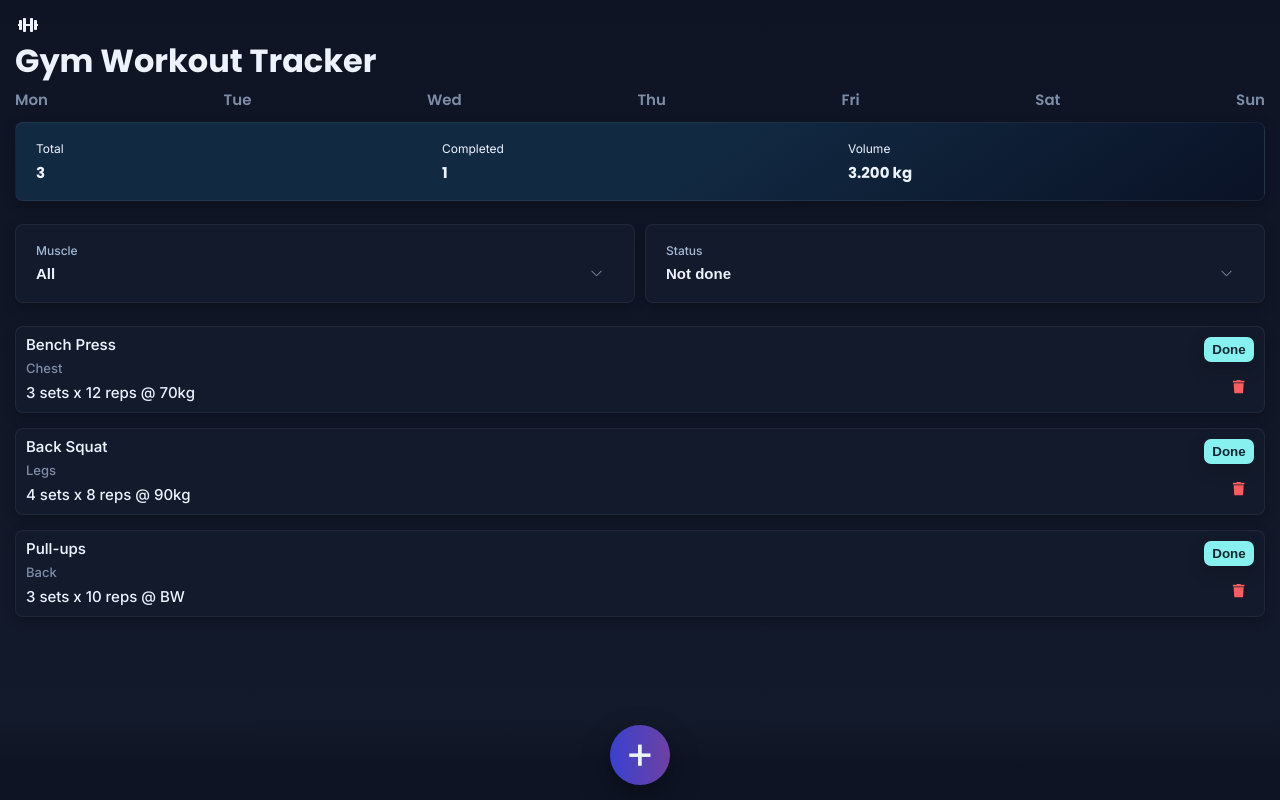
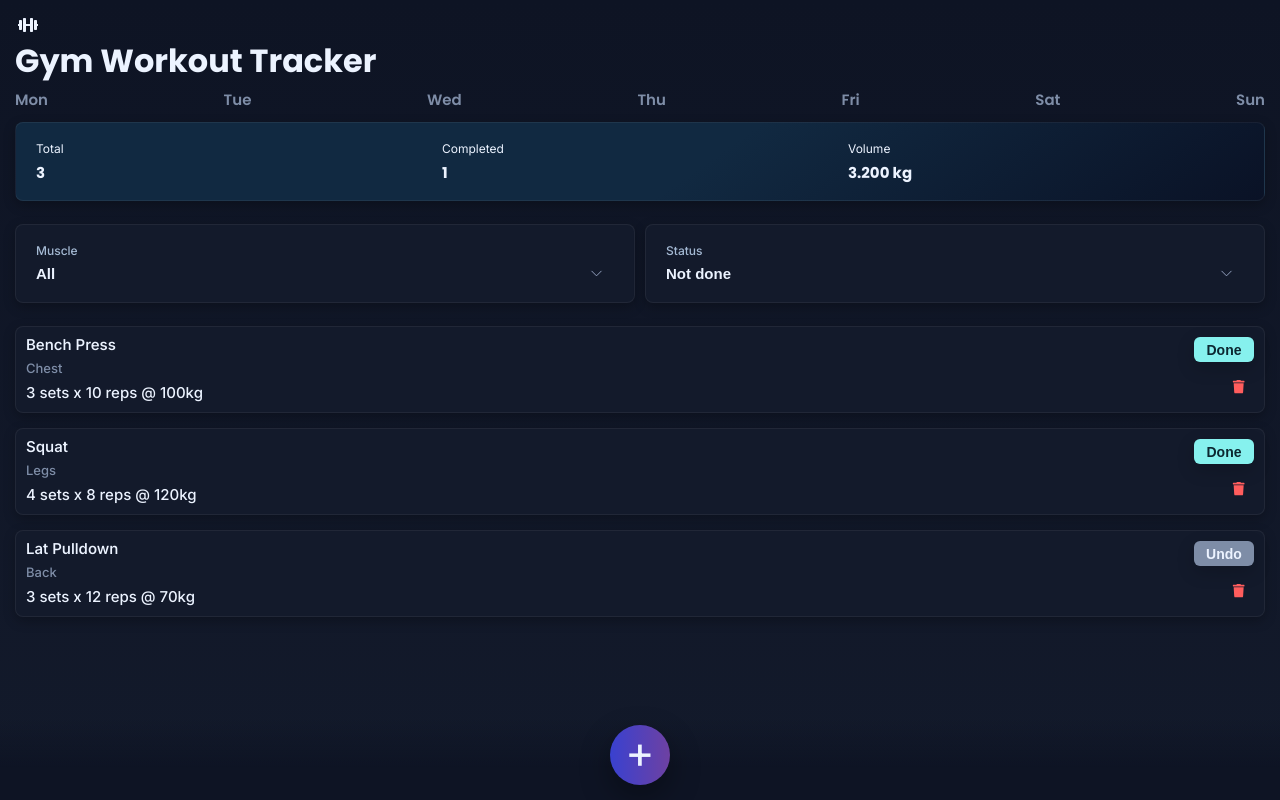
Before and after one commit to Eyasdm/gym-tracker, a React (Vite) app: page / in a window 1280 px wide. Built offline with nearby package versions, Linux system fonts and the light colour scheme.

Commit message:
feat(ui): implement dynamic workout list (add, done/undo, delete)

```diff
--- a/index.html
+++ b/index.html
@@ -9,7 +9,7 @@
       rel="stylesheet"
     />
 
-    <link rel="icon" type="image/svg+xml" href="/public/logo.png" />
+    <link rel="icon" type="image/svg+xml" href="/public/dumble.png  " />
     <meta name="viewport" content="width=device-width, initial-scale=1.0" />
     <title>Vite + React</title>
   </head>
--- a/src/App.jsx
+++ b/src/App.jsx
@@ -1,6 +1,5 @@
 import { DayTabs } from "./components/DayTabs";
 import Header from "./components/Header";
-import { AddWorkoutBtn, Popup } from "./components/Popup";
 import { SummaryCards } from "./components/SummaryCards";
 import { WorkoutFilters } from "./components/WorkoutFilters";
 import WorkoutForm from "./components/WorkoutForm";
@@ -15,8 +14,6 @@ export default function App() {
       <SummaryCards />
       <WorkoutFilters />
       <WorkoutForm />
-      <AddWorkoutBtn />
-      <Popup />
     </div>
   );
 }
--- a/src/components/DayTabs.jsx
+++ b/src/components/DayTabs.jsx
@@ -1,3 +1,7 @@
+// each day should have it own tabs and detail connected to it:
+//  create a seperate page for every day
+//  the stats should be changed when going from day to another
+
 export function DayTabs() {
   return (
     <nav className="day-tabs margin ">
--- a/src/components/Popup.jsx
+++ b/src/components/Popup.jsx
@@ -1,3 +1,6 @@
+import { useState } from "react";
+
+//  send the information to the workout form.
 export function AddWorkoutBtn() {
   return (
     <div className="add-workout-btn__container">
@@ -7,7 +10,9 @@ export function AddWorkoutBtn() {
     </div>
   );
 }
-export function Popup() {
+export function Popup({ onAddWorkout }) {
+  const [newWorkout, setNewWorkout] = useState({ sets: 3, reps: 8, weight: 0 });
+
   return (
     <div className="popup" id="popup">
       <div className="popup__content">
@@ -35,9 +40,18 @@ export function Popup() {
           type="text"
           className="popup__input input"
           placeholder="Exercise Name"
+          onChange={(e) =>
+            setNewWorkout({ ...newWorkout, name: e.target.value })
+          }
         />
 
-        <select id="muscle" className="popup__select">
+        <select
+          id="muscle"
+          className="popup__select"
+          onChange={(e) =>
+            setNewWorkout({ ...newWorkout, part: e.target.value })
+          }
+        >
           <option value="all">Muscle</option>
           <option value="chest">Chest</option>
           <option value="back">Back</option>
@@ -54,6 +68,9 @@ export function Popup() {
               type="number"
               className="popup__sets-input"
               defaultValue={3}
+              onChange={(e) =>
+                setNewWorkout({ ...newWorkout, sets: e.target.value })
+              }
             />
           </div>
           <div className="popup__sets-field">
@@ -62,6 +79,9 @@ export function Popup() {
               type="number"
               className="popup__sets-input"
               defaultValue={8}
+              onChange={(e) =>
+                setNewWorkout({ ...newWorkout, reps: e.target.value })
+              }
             />
           </div>
         </div>
@@ -74,13 +94,22 @@ export function Popup() {
               type="number"
               className="popup__weight-input"
               placeholder="0"
+              onChange={(e) =>
+                setNewWorkout({ ...newWorkout, weight: e.target.value })
+              }
             />
             <span className="popup__weight-unit">kg</span>
           </div>
         </div>
 
         {/* Add button */}
-        <button className="popup__btn">Add</button>
+        <a
+          href="#"
+          className="popup__btn"
+          onClick={() => onAddWorkout(newWorkout)}
+        >
+          Add
+        </a>
       </div>
     </div>
   );
--- a/src/components/SummaryCards.jsx
+++ b/src/components/SummaryCards.jsx
@@ -1,3 +1,8 @@
+// connect the total to the total of workout for the day
+// connect the completed to the workouts that has the done tag in them.
+// calculate the total voulme for the day.
+
+
 export function SummaryCards() {
   return (
     <section className="summary-cards grid--3--cols margin">
--- a/src/components/WorkoutFilters.jsx
+++ b/src/components/WorkoutFilters.jsx
@@ -1,3 +1,5 @@
+// use sort method to sort according to the muscle.
+// use sort method to sort according to the status.
 export function WorkoutFilters() {
   return (
     <section className="workout-filters grid--2--cols margin">
--- a/src/components/WorkoutForm.jsx
+++ b/src/components/WorkoutForm.jsx
@@ -1,28 +1,103 @@
+// recieve the workout from the popup and create a new workout form for the added workout.
+// tag the workout to done when done button clicked
+// delete the workout when the delete btn get clicked
+
+import { useState } from "react";
 import { FaTrash } from "react-icons/fa";
+import { AddWorkoutBtn, Popup } from "./Popup";
+
+let starterWorkout = [
+  {
+    id: 1,
+    name: "Bench Press",
+    part: "Chest",
+    sets: 3,
+    reps: 10,
+    weight: 100,
+    done: false,
+    order: 0,
+  },
+  {
+    id: 2,
+    name: "Lat Pulldown",
+    part: "Back",
+    sets: 3,
+    reps: 12,
+    weight: 70,
+    done: true,
+    order: 1,
+  },
+  {
+    id: 3,
+    name: "Squat",
+    part: "Legs",
+    sets: 4,
+    reps: 8,
+    weight: 120,
+    done: false,
+    order: 2,
+  },
+];
 
 export default function WorkoutForm() {
+  const [workouts, setWorkouts] = useState(starterWorkout);
+
+  const sortedWorkouts = [...workouts].sort((a, b) => {
+    if (a.done === b.done) {
+      return a.order - b.order;
+    }
+    return a.done - b.done;
+  });
+
   return (
-    <div className="form">
-      <WorkoutItem
-        name={"Bench Press"}
-        part={"Chest"}
-        sets={"3 sets x 12 reps @ 70kg"}
-      />
-      <WorkoutItem
-        name={"Back Squat"}
-        part={"Legs"}
-        sets={"4 sets x 8 reps @ 90kg"}
-      />
-      <WorkoutItem
-        name={"Pull-ups"}
-        part={"Back"}
-        sets={"3 sets x 10 reps @ BW"}
-      />
-    </div>
+    <>
+      <div className="form">
+        {sortedWorkouts.map((w) => (
+          <WorkoutItem
+            key={w.order}
+            name={w.name}
+            part={w.part}
+            sets={`${w.sets} sets x ${w.reps} reps @ ${w.weight}kg`}
+            id={w.id}
+            onToggleDone={toggleDone}
+            onToggleDelete={deleteWorkout}
+            done={w.done}
+          />
+        ))}
+      </div>
+      <AddWorkoutBtn />
+      <Popup onAddWorkout={addNewWorkout} />
+    </>
   );
+
+  function toggleDone(id) {
+    setWorkouts(
+      workouts.map((w) =>
+        w.id === id ? (w.id === id ? { ...w, done: !w.done } : w) : w
+      )
+    );
+  }
+
+  function deleteWorkout(id) {
+    setWorkouts(workouts.filter((w) => w.id !== id));
+  }
+  function addNewWorkout(newWorkout) {
+    console.log(newWorkout);
+    newWorkout.id = Date.now();
+    newWorkout.order = workouts.length;
+    newWorkout.done = false;
+    setWorkouts([...workouts, newWorkout]);
+  }
 }
-
-function WorkoutItem({ name, part, sets }) {
+function WorkoutItem({
+  name,
+  part,
+  sets,
+  id,
+  onToggleDone,
+  done,
+  onToggleDelete,
+}) {
   return (
     <div className="item margin grid--2--cols">
       <div className="item__text">
@@ -31,8 +106,17 @@ function WorkoutItem({ name, part, sets }) {
         <p>{sets}</p>
       </div>
       <div className="item__buttons">
-        <button className="item__buttons--done-btn">Done</button>
-        <button className="item__buttons--delete-btn" aria-label="Delete">
+        <button
+          className={`item__buttons--done-btn ${!done ? "done" : "undo"}`}
+          onClick={() => onToggleDone(id)}
+        >
+          {done ? "Undo" : "Done"}
+        </button>
+        <button
+          className="item__buttons--delete-btn"
+          aria-label="Delete"
+          onClick={() => onToggleDelete(id)}
+        >
           <FaTrash />
         </button>
       </div>
--- a/src/styles/_components.scss
+++ b/src/styles/_components.scss
@@ -109,12 +109,27 @@
 
     &--done-btn {
       @include btn;
-      padding: 0.5rem;
-      min-width: 5rem;
+      padding: 0.5rem 1rem;
+      min-width: 6rem;
       height: 2.5rem;
-      background-color: $color-success;
-      color: $color-success-text;
+      font-size: 1.4rem;
+      font-weight: 600;
+      border-radius: 0.6rem;
+      cursor: pointer;
+      transition: all 0.3s ease;
+
+      &.done {
+        background-color: $color-success;
+        color: $color-success-text;
+      }
+
+      &.undo {
+        background-color: $color-primary;
+        color: $color-text;
+        background-color: #7e8da7;
+      }
     }
+
     &--delete-btn {
       display: inline-grid;
       place-items: center;
```
Also changed, not shown: public/dumble.png (added).
